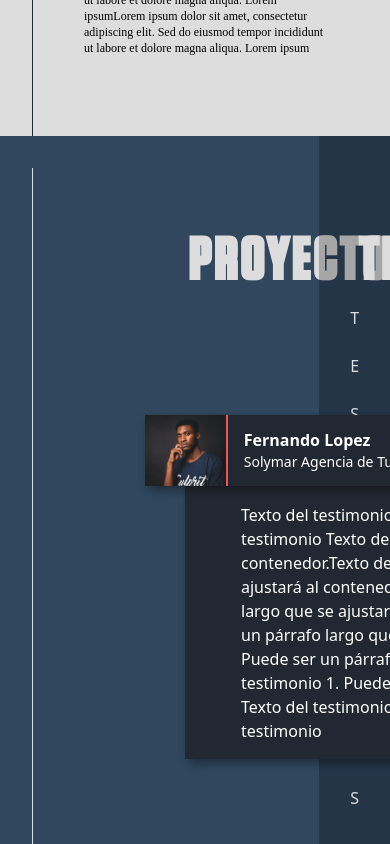
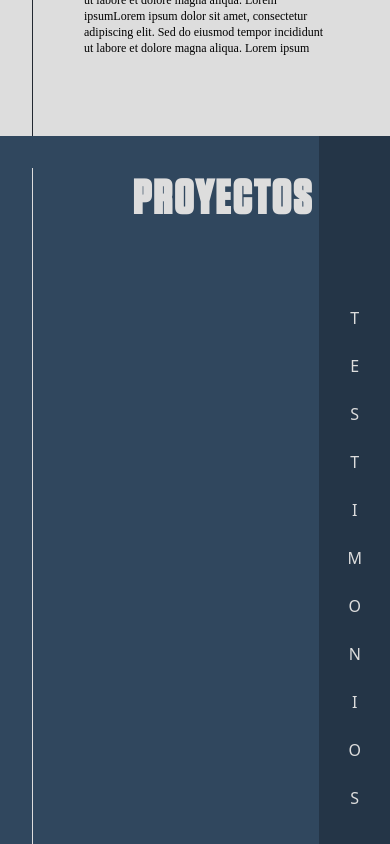
Before and after one commit to Nazaa29/mugencode, a React (Create React App) app: page / in a window 390 px wide. Shown: the part 1300-2144 px from the top of the page. Built offline with nearby package versions, Linux system fonts and the light colour scheme; the HTML template or start-up script is replaced by a standard one; what taos would draw is missing.

Commit message:
responsive proyects ahora baja

```diff
--- a/src/components/Proyects/Projects.js
+++ b/src/components/Proyects/Projects.js
@@ -7,8 +7,8 @@ const Projects = () => {
   const [current, setCurrent] = useState(0);
 
   return (
-    <div className="h-screen w-full overflow-hidden relative">
-      <div id="projects" className="h-screen w-[200%] bg-teal-custom flex transition-transform ease-out duration-500" style={{transform : `translateX(-${current*50}%)`}}>
+    <div className="lg:h-screen h-[200vh] w-full overflow-hidden relative">
+      <div id="projects" className="lg:h-screen w-[100%] h-[100%] lg:w-[200%] bg-teal-custom grid grid-cols-1 lg:grid-cols-2 gap-0 transition-transform ease-out duration-500" style={{transform : `translateX(-${current*50}%)`}}>
         <ProyectsSlide setCurrent={setCurrent}/>
         <TestimonialsSlide setCurrent={setCurrent}/>
       </div>
--- a/src/components/Proyects/ProyectsSlide.js
+++ b/src/components/Proyects/ProyectsSlide.js
@@ -14,7 +14,7 @@ const ProyectsSlide = ({setCurrent}) => {
             {/* Línea horizontal */}
             <div className="absolute w-4/5 top-16 md:left-24 left-20 right-24 h-1px invisible sm:visible  bg-gray-custom"></div>
             <Reveal>
-                <h1 className="text-6xl absolute left-40 top-14 font-bold uppercase mt-10 ml-7 font-tungsten tracking-wider text-gray-custom" >Proyectos</h1>
+                <h1 className="lg:text-6xl text-5xl absolute left-1/2 -translate-x-2/4 lg:left-40 lg:translate-x-0 lg:top-14 font-bold uppercase mt-10 ml-7 font-tungsten tracking-wider text-gray-custom" >Proyectos</h1>
             </Reveal>
 
             <div className="absolute right-0 top-0 p-4 flex flex-col items-center bg-black bg-opacity-25 justify-center text-gray-custom hover:text-red-custom hover:bg-opacity-50 h-full transition-all ease-in-out duration-500 cursor-pointer" onClick={next}>
--- a/src/components/Proyects/TestimonialsSlide.js
+++ b/src/components/Proyects/TestimonialsSlide.js
@@ -47,10 +47,10 @@ const TestimonialsSlide = ({ setCurrent }) => {
     }, []);
 
     return (
-        <section className="w-full h-full relative flex flex-col">
-            <div className="absolute top-8 bottom-0 right-14 bg-gray-custom w-[1px]"></div>
+        <section className="h-full relative w-screen flex flex-col">
+            <div className="absolute top-8 bottom-0 right-8 md:right-20 bg-gray-custom w-[1px]"></div>
             {/* Línea horizontal */}
-            <div className="absolute top-16 left-24 right-24  bg-gray-custom h-[1px]"></div>
+            <div className="absolute w-4/5 top-16 md:left-24 left-20 right-24 h-1px invisible sm:visible  bg-gray-custom"></div>
                 <h1 className="text-6xl absolute right-40 top-14 font-bold uppercase mt-10 ml-7 font-tungsten tracking-wider text-gray-custom">Testimonios</h1>
             <div className="absolute left-0 top-0 p-4 flex flex-col items-center bg-black bg-opacity-25 justify-center text-gray-custom hover:text-red-custom hover:bg-opacity-50 h-full transition-all ease-in-out duration-500 cursor-pointer" onClick={prev}>
                 {buttonLetters.map((letter, index) => (
```
